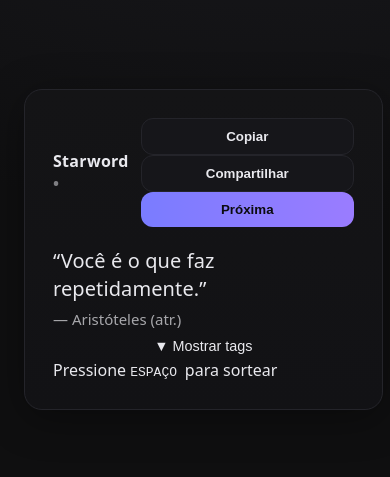
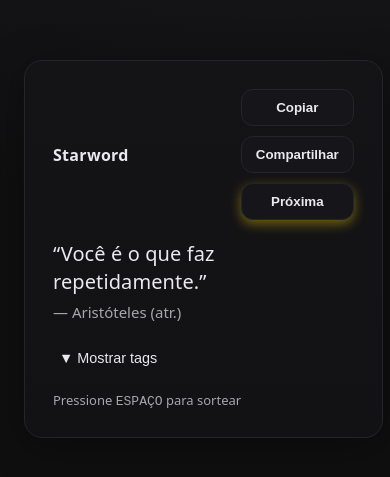
Before and after one commit to Jotaeme00/starword, a React (Vite) app: page / in a window 390 px wide. Shown: the part 173-650 px from the top of the page. Built offline with nearby package versions, Linux system fonts and the light colour scheme.

Commit message:
Versão 3 - Melhoria na visibilidade e dando uma personificação no botão Próxima.

```diff
--- a/src/App.jsx
+++ b/src/App.jsx
@@ -9,7 +9,7 @@ export default function App(){
     <div className="app">
       <div className="card" aria-live="polite">
         <header className="header">
-          <div className="brand">Starword<span style={{opacity:.5}}> • </span></div>
+          <div className="brand">Starword</div>
           <div className="actions">
             <button className="btn" onClick={copy} title="Copiar (Ctrl/Cmd+C)">
               Copiar
@@ -27,7 +27,7 @@ export default function App(){
 
         <footer className="footer">
           <TagSelector tags={tags} active={tag} onChange={setTag} />
-          <div className="hint">Pressione <kbd> ESPAÇO </kbd> para sortear </div>
+          <div className="hint">Pressione <kbd> ESPAÇO</kbd> para sortear </div>
         </footer>
       </div>
     </div>
--- a/src/style.css
+++ b/src/style.css
@@ -10,6 +10,7 @@
   --shadow: 0 8px 40px rgba(0,0,0,.35);
 }
 
+/* Reset básico */
 *{box-sizing:border-box}
 html,body,#root{height:100%}
 body{
@@ -19,6 +20,7 @@ body{
   color: var(--text);
 }
 
+/* App container */
 .app{
   min-height:100%;
   display:grid;
@@ -26,6 +28,7 @@ body{
   padding:24px;
 }
 
+/* Card principal */
 .card{
   width:min(680px, 92vw);
   background: linear-gradient(180deg, var(--panel), #121215);
@@ -35,9 +38,9 @@ body{
   padding:28px;
   transition: transform .18s ease;
 }
-
 .card:active{ transform: scale(.998); }
 
+/* Header */
 .header{
   display:flex; justify-content:space-between; align-items:center; gap:12px; margin-bottom:16px;
 }
@@ -45,38 +48,52 @@ body{
   font-weight:700; letter-spacing:.3px;
 }
 
-@media (max-width: 480px) {
-  .actions {
-    flex-direction: column;
-    gap: 6px;
-  }
-  .actions .btn {
-    width: 100%;
-  }
+/* Ações dos botões */
+.actions{
+  display:flex;
+  gap:12px;
+  flex-wrap: wrap;
+  justify-content:flex-end;
 }
-
-
-
-.btn{
+.actions .btn{
+  flex:1 1 auto;
+  min-width:100px;
+  max-width:160px;
   border:1px solid var(--border);
-  background: #16161a;
-  color: var(--text);
+  background:#16161a;
+  color:var(--text);
   padding:10px 14px;
   border-radius:12px;
   cursor:pointer;
   font-weight:600;
   transition: transform .12s ease, background .2s ease, border-color .2s ease;
 }
-.btn:hover{ background:#1a1a20; transform: translateY(-1px); }
-.btn:active{ transform: translateY(0); }
+.actions .btn:hover{ background:#1a1a20; transform: translateY(-1px); }
+.actions .btn:active{ transform: translateY(0); }
 
-.btn-accent{
-  background: linear-gradient(90deg, var(--accent), #9a7cff);
-  color:#0b0b0f;
-  border:none;
+.btn-accent {
+  background: linear-gradient(90deg, #FFD700, #FFC107); /* gradiente dourado */
+  color: #0b0b0f; /* texto escuro para contraste */
+  border: none;
+  box-shadow: 0 4px 12px rgba(255, 215, 0, 0.4); /* brilho suave */
+  font-weight: 600;
+  transition: transform .12s ease, filter .2s ease, box-shadow .2s ease;
 }
+
+.btn-accent:hover {
+  filter: brightness(1.1);
+  transform: translateY(-1px);
+  box-shadow: 0 6px 16px rgba(255, 215, 0, 0.5);
+}
+
+.btn-accent:active {
+  transform: translateY(0);
+  box-shadow: 0 3px 8px rgba(255, 215, 0, 0.3);
+}
+
 .btn-accent:hover{ filter: brightness(1.03); }
 
+/* Quote */
 .quote{
   font-size: clamp(20px, 3.2vw, 28px);
   line-height:1.4;
@@ -88,6 +105,7 @@ body{
   font-size: 15px;
 }
 
+/* Tags */
 .tags{
   display:flex; gap:8px; flex-wrap:wrap; margin-top:18px;
 }
@@ -102,35 +120,64 @@ body{
 .chip:hover{ background: var(--chip-active); color: var(--text); transform: translateY(-1px); }
 .chip--active{ background: var(--chip-active); color: var(--text); }
 
-@media (max-width: 480px) {
-  .footer {
+/* Footer */
+.footer{
+  display:flex;
+  justify-content:space-between;
+  align-items:center;
+  margin-top:24px;
+  gap:16px;
+  flex-wrap:wrap;
+}
+.hint{
+  color: var(--muted);
+  font-size:13px;
+  flex-shrink:0;
+}
+
+/* Botão para mostrar/ocultar tags (opcional dropdown) */
+.toggle-tags{
+  background:transparent;
+  border:none;
+  color:var(--text);
+  font-size:0.9rem;
+  cursor:pointer;
+  margin-bottom:6px;
+  transition: opacity .2s ease;
+}
+.toggle-tags:hover{
+  opacity:0.7;
+}
+
+/* Responsividade para telas pequenas */
+@media (max-width: 480px){
+  /* Header buttons empilhados */
+  .actions{
+    flex-direction: column;
+    align-items: stretch;
+    gap:10px;
+  }
+
+  /* Footer empilhado */
+  .footer{
     flex-direction: column;
     align-items: flex-start;
-    gap: 10px;
+    gap:12px;
   }
-  .hint {
-    margin-top: 4px;
+
+  /* Hint com margem */
+  .hint{
+    margin-top:6px;
+  }
+
+  /* Tags ocupam toda largura */
+  .tags{
+    justify-content: flex-start;
+  }
+
+  .chip{
+    flex:1 1 auto;
+    min-width: 80px;
+    text-align: center;
   }
 }
-
-
-
-.toggle-tags {
-  background: transparent;
-  border: none;
-  color: var(--text);
-  font-size: 0.9rem;
-  cursor: pointer;
-  margin-top: 8px;
-  transition: opacity 0.2s ease;
-}
-
-.toggle-tags:hover {
-  opacity: 0.7;
-}
-
-.tag-selector {
-  display: flex;
-  flex-direction: column;
-  align-items: center;
-}
```
